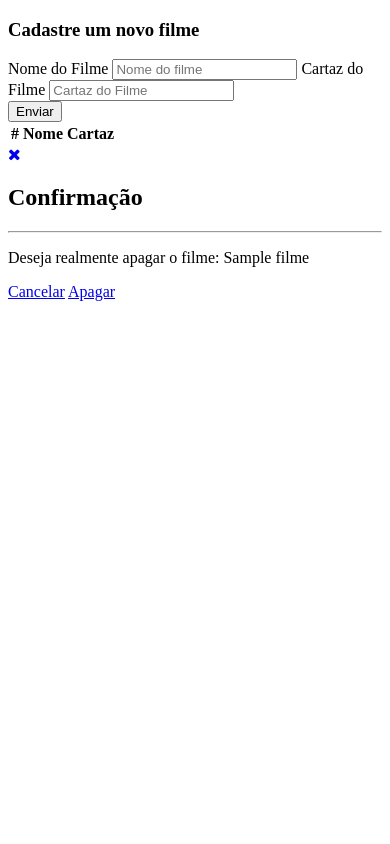
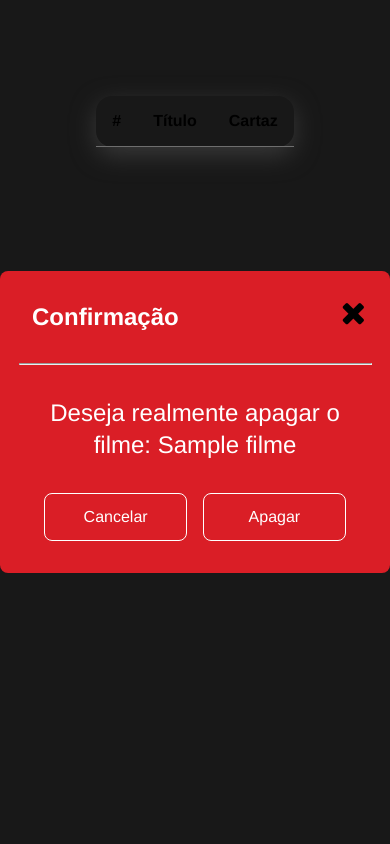
Before and after one commit to cauacampos/Projeto---Cat-logo, a Flask app: page /1 in a window 390 px wide. Run offline with Flask 2, Linux system fonts and the light colour scheme; tables that the repository leaves empty hold one stand-in row (values such as "Sample post"); lists and menus that the app fills with data are empty.

Commit message:
estilização inicial adm + modal

```diff
--- /dev/null
+++ b/static/css/adm.css
@@ -0,0 +1,325 @@
+* {
+  margin: 0;
+  padding: 0;
+  font-family: "Helvetica";
+}
+
+html, body {
+  scroll-behavior: smooth;
+  height: 100%;
+  width: 100%;
+  background-color: rgb(48, 48, 48);
+}
+
+aside#left {
+  background-color: #fff;
+  padding: 3rem;
+  position: fixed;
+  top: 6rem;
+  left: 3rem ;
+  border-radius: 1rem;
+  width: 15rem;
+  box-shadow: rgba(48, 48, 48, .5) 0px 8px 24px;
+}
+
+aside ul{
+  list-style: none;
+  padding-top: 2rem;
+}
+
+aside ul a li{
+  padding: .7rem;
+  font-size: 1.1rem;
+  font-weight: 600;
+  color: rgb(228, 0, 0);
+  border-radius: .3rem ;
+  transition: all .4s ease-in-out ;
+}
+
+aside ul a li:hover{
+  background-color: rgb(228, 0, 0);
+  color: #fff;
+}
+
+aside ul a{
+  text-decoration: none;
+}
+
+aside h1{
+  text-align: center;
+  color: rgb(228, 0, 0);
+  font-size: 2rem;
+}
+
+aside#right {
+  background-color: #fff;
+  padding: 3rem;
+  position: fixed;
+  top: 6rem;
+  right: 3rem ;
+  border-radius: 1rem;
+  width: 15rem;
+  box-shadow: rgba(149, 157, 165, .5) 0px 8px 24px;
+}
+
+aside#right p{
+  color: rgb(228, 0, 0);
+  text-align: justify;
+  margin-top: 2rem;
+}
+
+a {
+  cursor: pointer;
+}
+
+article#new {
+display: none;
+justify-content: center;
+align-items: center;
+padding: 6rem;
+}
+
+article#msg{
+  display: flex;
+  justify-content: center;
+  align-items: center;
+}
+
+article#msg ul {
+  width: 40%;
+  background-color: rgb(48, 48, 48);
+  color: rgb(180, 1, 1);
+  padding: 1rem;
+  font-size: 1.2rem;
+  font-weight:600;
+  list-style: none;
+  text-align: center;
+  margin-bottom: 2rem;
+  border-radius: 0 0 .5rem .5rem;
+  position: fixed;
+  top: 0;
+}
+
+form{
+padding: 3rem;
+background-color: #fff;
+width: 50%;
+position: relative;
+box-shadow: rgba(149, 157, 165, .5) 0px 8px 24px;
+border-radius: 1rem;
+}
+
+form h1{
+padding-bottom: 3rem;
+text-align: center;
+color: rgb(228, 0, 0) ;
+font-size: 2rem;
+}
+
+form input, textarea{
+width: 100%;
+padding: 0.5em;
+font-size: 1.2rem;
+margin: 0 0 1em;
+border: 1px solid #ccc;
+outline: none;
+}
+
+form label {
+width: 100%;
+font-size: 1.2rem;
+}
+
+form button {
+border: 1px solid rgb(228, 0, 0);
+background-color: #fff;
+color: rgb(228, 0, 0);
+font-size: 1rem;
+font-weight: 600;
+padding: 1rem;
+border-radius: 0.5rem;
+display: block;
+margin: auto;
+margin-top: 2rem;
+margin-bottom: 1rem;
+cursor: pointer;
+transition: background-color 0.4s ease-in-out;
+width: 40%;
+}
+
+form button:hover {
+background-color: rgb(228, 0, 0);
+color: #fff;
+}
+
+form div{
+  display: flex;
+}
+
+form div a{
+  border: 1px solid #ff0000;
+  background-color: #fff;
+  color: #ff0000;
+  font-size: 1rem;
+  font-weight: 600;
+  padding: 1rem;
+  border-radius: 0.5rem;
+  display: block;
+  margin: auto;
+  margin-top: 2rem;
+  margin-bottom: 1rem;
+  cursor: pointer;
+  transition: background-color 0.4s ease-in-out;
+  width: 40%;
+  text-decoration: none;
+  text-align: center;
+}
+
+form div a:hover {
+  background-color: #ff0000;
+  color: #fff;
+  }
+
+article#lista {
+  display: flex;
+  justify-content: center;
+  align-items: center;
+  padding: 6rem;
+  overflow-x: auto;
+}
+
+
+article#lista table {
+  border-collapse: collapse;
+  border-spacing: 0;
+  padding: 3rem;
+  background-color: rgb(228, 0, 0) rgb(168, 163, 163);
+  width: 65%;
+  box-shadow: rgba(122, 122, 122, 0.89) 0px 8px 24px;
+  border-radius: 1rem;
+}
+
+article#lista table th, td {
+padding: 1rem;
+border-bottom: 1px solid #ddd;
+text-align: left;
+}
+
+article#lista table td {
+  max-width: 100px;
+  overflow: hidden;
+  text-overflow: ellipsis;
+  white-space: nowrap;
+}
+
+
+article#lista table a {
+padding: 1rem;
+color: rgb(228, 0, 0);
+text-decoration: none;
+transition: all 0.3s ease-in-out;
+}
+
+article#lista table a:hover{
+  color: #fbaaaa;
+}
+
+article#edit {
+  display: flex;
+  justify-content: center;
+  align-items: center;
+  padding: 6rem;
+}
+
+
+/* Estilos do modal */
+
+section.modal {
+    position: fixed;
+    top: 0;
+    bottom: 0;
+    right: 0;
+    left: 0;
+    background-color: #00000080;
+    z-index: 1;
+    display: flex;
+    justify-content: center;
+    align-items: center;
+    pointer-events: auto;
+}
+
+section.modal div#card {
+    width: 30rem;
+    position: relative;
+    background-color: #DA1E26;
+    border-radius: .5rem;
+}
+
+section.modal div#card h2 {
+    padding: 2rem;
+    margin: 0;
+    color: #fff;
+}
+
+section.modal div#card a#fechar {
+    position: absolute;
+    right: 0;
+    top: 0;
+    font-size: 2rem;
+    color: #000;
+    padding: 1.5rem;
+}
+
+section.modal div#card a#fechar:hover {
+    color: #fff;
+}
+
+section.modal div#card hr {
+    width: 90%;
+    margin: 0 auto;
+}
+
+section.modal div#card p {
+    color: #fff;
+    padding: 2rem;
+    text-align: center;
+    font-size: 1.5rem;
+    line-height: 2rem;
+}
+
+section.modal div#card div#btns {
+    display: flex;
+    justify-content: center;
+    padding: 0 2rem 2rem 2rem;
+}
+
+section.modal div#card div#btns a {
+    text-decoration: none;
+    padding: .9rem;
+    border-radius: .5rem;
+    width: 7rem;
+    text-align: center;
+}
+
+section.modal div#card div#btns a.btn-cancelar {
+    color: #fff;
+    border: solid 1px #fff;
+    margin-right: 1rem;
+    transition: all .5s ease-out;
+}
+
+section.modal div#card div#btns a.btn-cancelar:hover {
+    background-color: #fff;
+    color: #DA1E26;
+}
+
+section.modal div#card div#btns a.btn-apagar {
+    color: #fff;
+    border: solid 1px #fff;
+    transition: all .5s ease-out;
+}
+
+section.modal div#card div#btns a.btn-apagar:hover {
+    background-color: #fff;
+    color: #DA1E26;
+}
--- a/templates/adm.html
+++ b/templates/adm.html
@@ -58,7 +58,7 @@
           <thead>
               <tr>
                   <th>#</th>
-                  <th>Nome</th>
+                  <th>Título</th>
                   <th>Cartaz</th>
               </tr>
           </thead>
```
Also changed, not shown: static/css/catalogo.css (+0 -94 lines), static/css/display.css (deleted, +0 -111 lines), templates/display.html (deleted, +0 -55 lines).
